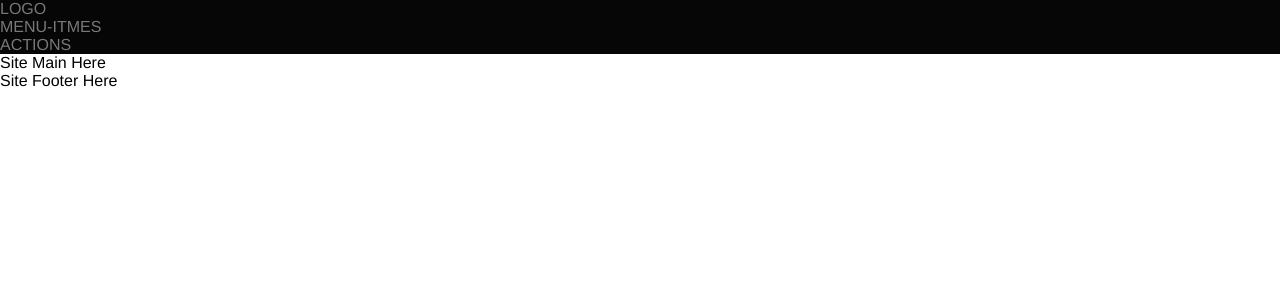
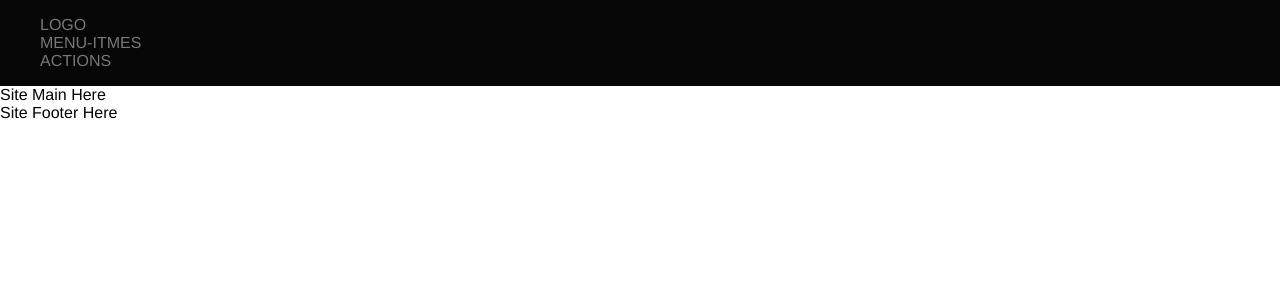
Before and after one commit to MirkOrlando/proj-html-vuejs, a Vue app: page / in a window 1280 px wide. Shown: the top 300 px of the page. Built offline with nearby package versions, Linux system fonts and the light colour scheme.

Commit message:
create grid structure.scss

```diff
--- a/src/App.vue
+++ b/src/App.vue
@@ -29,6 +29,7 @@ export default {
 header {
   background-color: $darkestColor;
   color: $jumbo;
+  padding: 1rem 0;
 }
 /* #endregion header */
 </style>
--- /dev/null
+++ b/src/assets/scss/partials/grid_structure.scss
@@ -0,0 +1,5 @@
+.container {
+    /* for sceen w1440 = max-width: 1400px; */
+    max-width: 1200px;
+    margin: auto;
+}
--- a/src/assets/scss/style.scss
+++ b/src/assets/scss/style.scss
@@ -1,4 +1,5 @@
 @import '@/assets/scss/variables.scss';
+@import '@/assets/scss/partials/grid_structure.scss';
 * {
     margin: 0;
     padding: 0;
```
